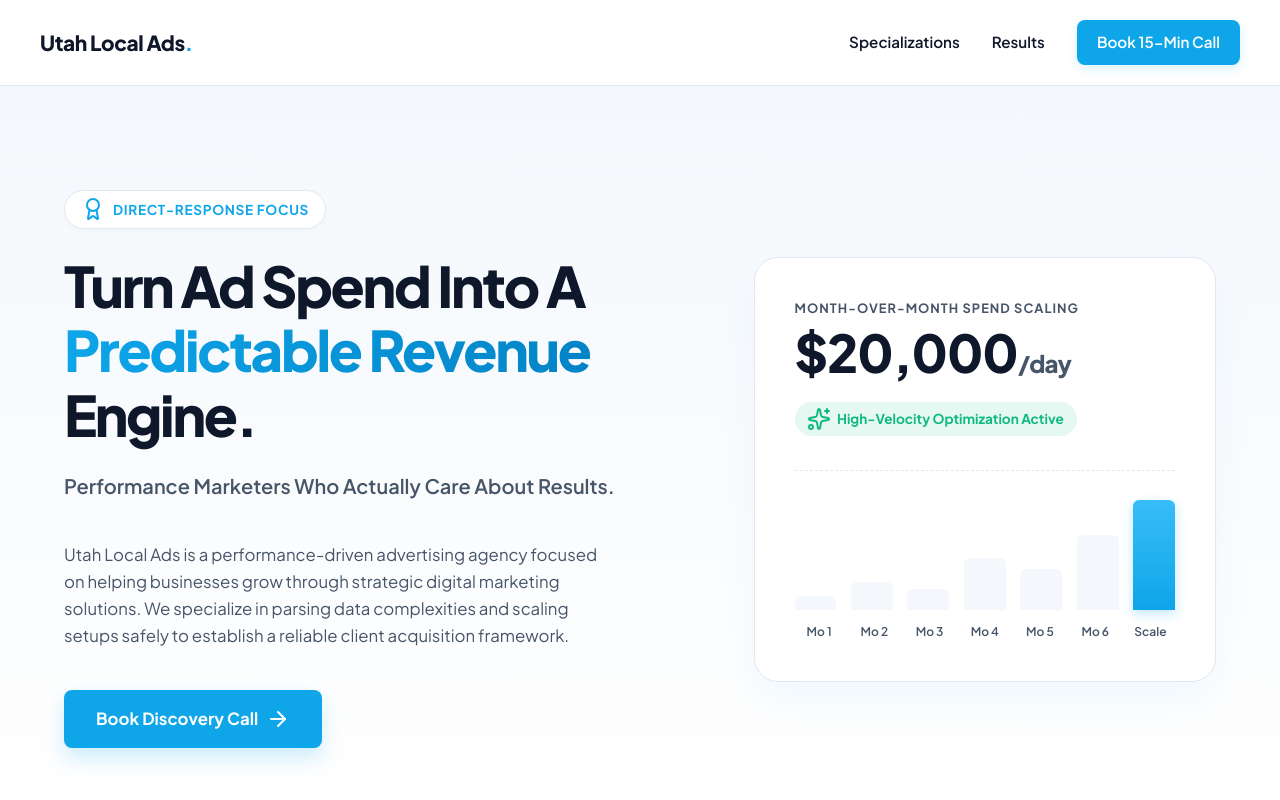
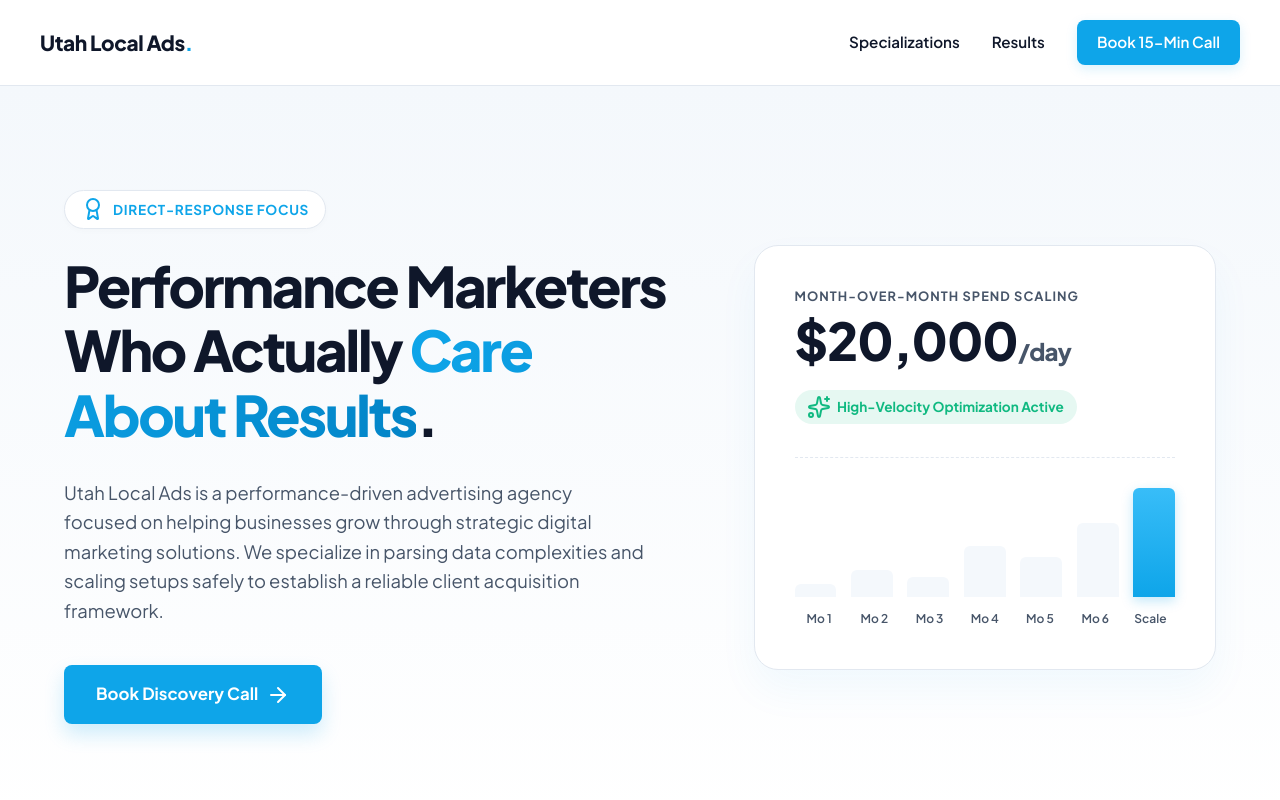
Before and after one commit to Dfunkyyy/utahlocalads, a plain HTML site: page index.html in a window 1280 px wide. Shown: the top 800 px of the page. Drawn offline with nearby package versions, Linux system fonts and the light colour scheme.

Commit message:
Update hero headline and experience section with offline conversion tracking and founder details

```diff
--- a/index.html
+++ b/index.html
@@ -152,7 +152,7 @@
             font-weight: 800;
             letter-spacing: -0.04em;
             line-height: 1.15;
-            margin-bottom: 1.5rem;
+            margin-bottom: 2rem;
             color: var(--clr-slate-dark);
         }
 
@@ -162,18 +162,11 @@
             -webkit-text-fill-color: transparent;
         }
 
-        .hero-p {
-            font-size: 1.25rem;
-            font-weight: 600;
+        .hero-sub-text {
+            font-size: 1.15rem;
             color: var(--clr-slate-muted);
             margin-bottom: 2.5rem;
-        }
-
-        .hero-sub-text {
-            font-size: 1.05rem;
-            color: var(--clr-slate-muted);
-            margin-bottom: 2.5rem;
-            max-width: 550px;
+            max-width: 580px;
         }
 
         .hero-cta {
@@ -367,7 +360,7 @@
             font-size: 0.95rem;
         }
 
-        /* Experience & Track Record Section */
+        /* Track Record Section */
         .track-record-section {
             background-color: var(--clr-ice-bg);
             padding: 7.5rem 0;
@@ -547,8 +540,7 @@
                 <div class="hero-tag">
                     <i data-lucide="award" size="14"></i> Direct-Response Focus
                 </div>
-                <h1>Turn Ad Spend Into A <span>Predictable Revenue</span> Engine.</h1>
-                <p class="hero-p">Performance Marketers Who Actually Care About Results.</p>
+                <h1>Performance Marketers Who Actually <span>Care About Results</span>.</h1>
                 <p class="hero-sub-text">Utah Local Ads is a performance-driven advertising agency focused on helping businesses grow through strategic digital marketing solutions. We specialize in parsing data complexities and scaling setups safely to establish a reliable client acquisition framework.</p>
                 <a href="https://calendly.com/danefunk/30min" target="_blank" class="hero-cta">
                     Book Discovery Call <i data-lucide="arrow-right" size="18"></i>
@@ -639,7 +631,7 @@
         </div>
     </section>
 
-    <!-- Experience / Track Record Block -->
+    <!-- Unrivaled Experience Section -->
     <section class="track-record-section" id="track-record">
         <div class="container track-grid">
             <div>
@@ -647,8 +639,16 @@
                     Proven Metrics
                 </div>
                 <h2 style="font-size: 2.5rem; font-weight: 800; letter-spacing: -0.03em; margin-bottom: 1.5rem;">Unrivaled Experience In Account Optimization</h2>
-                <p style="color: var(--clr-slate-muted); font-size: 1.05rem; margin-bottom: 1.25rem;">Our goal is simple: help businesses generate more visibility, more leads, and more revenue through data-driven advertising campaigns and high-converting creative.</p>
-                <p style="color: var(--clr-slate-muted); font-size: 1.05rem;">Whether you're looking to increase local awareness, generate qualified leads, or scale your brand, Utah Local Ads helps turn marketing into a predictable growth channel.</p>
+
+                <div style="margin-bottom: 2rem; padding-bottom: 2rem; border-bottom: 1px solid var(--clr-border);">
+                    <h3 style="font-size: 1.25rem; font-weight: 700; margin-bottom: 0.5rem; color: var(--clr-slate-dark);">Offline Conversion Tracking</h3>
+                    <p style="color: var(--clr-slate-muted); font-size: 1.05rem;">We care about revenue as much as you, we set up offline conversion tracking to ensure we're sending in the correct data and leaving out the BS.</p>
+                </div>
+
+                <div>
+                    <h3 style="font-size: 1.25rem; font-weight: 700; margin-bottom: 0.5rem; color: var(--clr-slate-dark);">Our Founder</h3>
+                    <p style="color: var(--clr-slate-muted); font-size: 1.05rem;">10+ Years of experience managing businesses across every industry, focused on profitability and scalability.</p>
+                </div>
             </div>
 
             <div class="track-stats">
```
